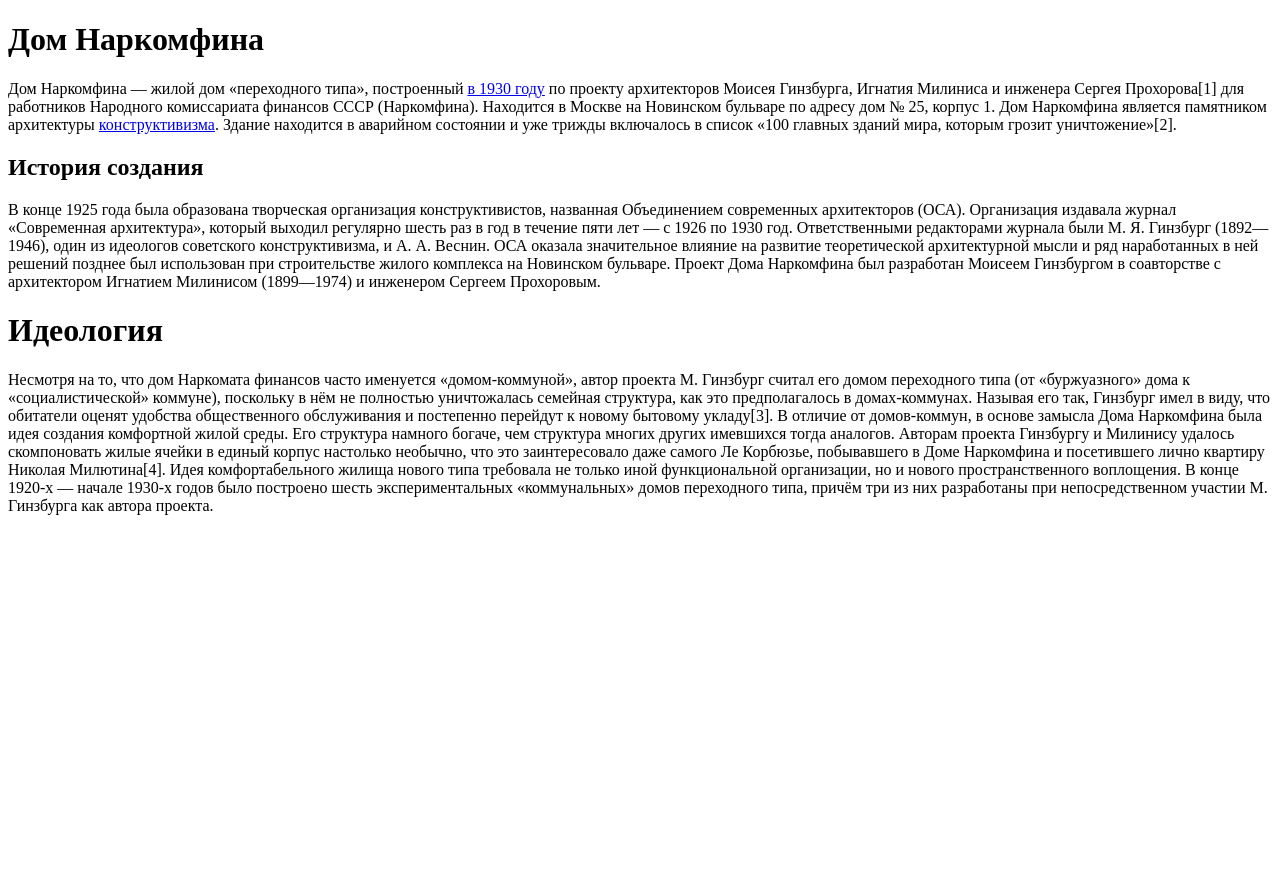
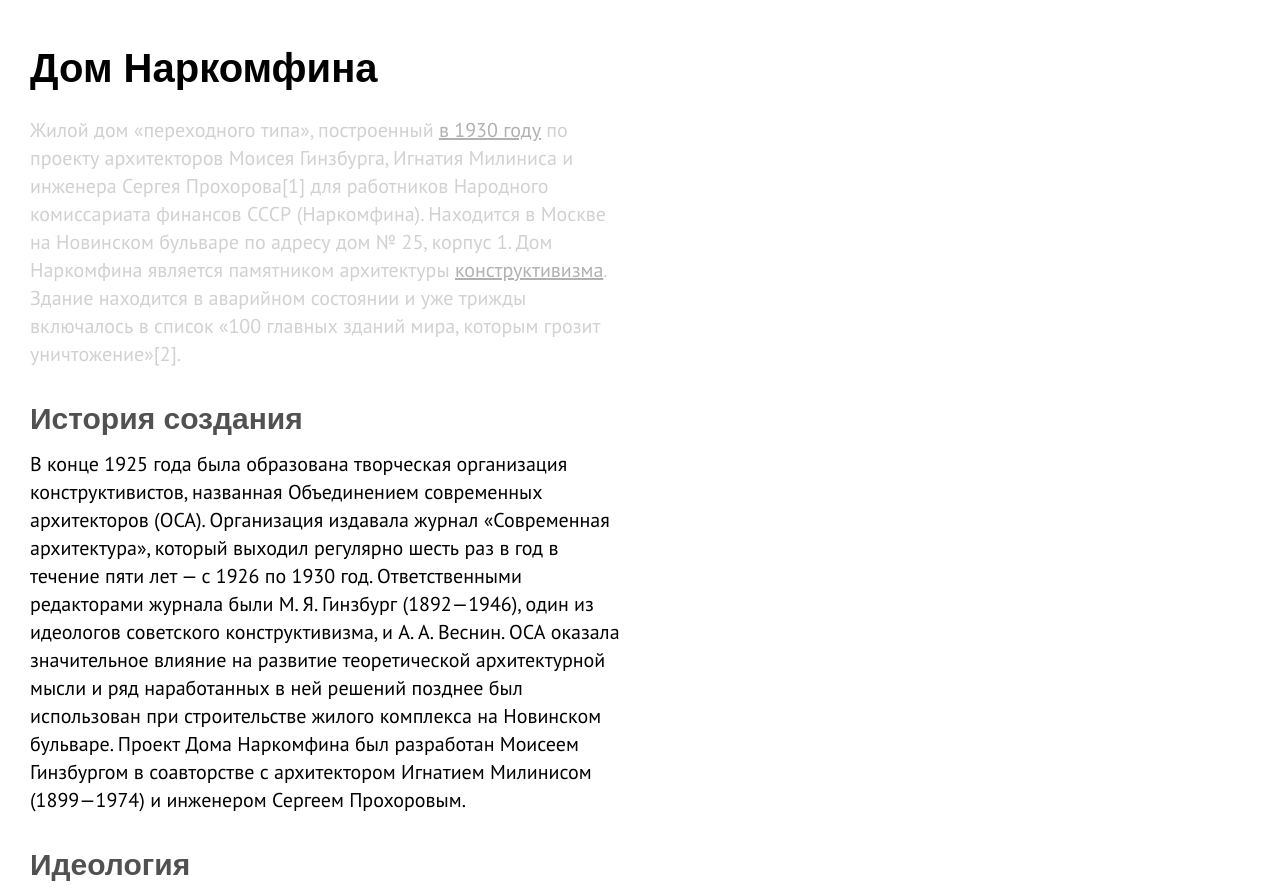
Before and after one commit to yu-fee/DPO-01, a plain HTML site: page index.html in a window 1280 px wide. Shown: the top 889 px of the page. Before the commit the page ends 800 px from the top, so only its background shows below. Drawn offline with Linux system fonts and the light colour scheme; a web font is replaced by a local one.

Commit message:
final_lesson_01
final_lesson_01

```diff
--- a/index.html
+++ b/index.html
@@ -2,24 +2,28 @@
 <html>
   <head>
     <meta charset="utf-8">
-    <title></title>
+    <title>Дом Наркомфина</title>
+    <link rel="stylesheet" href="styles/style.css">
+    <link href="https://fonts.googleapis.com/css?family=PT+Sans+Caption:400,700|PT+Sans:400,700" rel="stylesheet">
   </head>
   <body>
-    <h1>
+    <h1 class="beFont">
       Дом Наркомфина
     </h1>
-    <p>
-      Дом Наркомфина — жилой дом «переходного типа», построенный <a href="https://ru.wikipedia.org/wiki/1930_%D0%B3%D0%BE%D0%B4">в 1930 году</a> по проекту архитекторов Моисея Гинзбурга, Игнатия Милиниса и инженера Сергея Прохорова[1] для работников Народного комиссариата финансов СССР (Наркомфина). Находится в Москве на Новинском бульваре по адресу дом № 25, корпус 1. Дом Наркомфина является памятником архитектуры <a href="https://ru.wikipedia.org/wiki/%D0%9A%D0%BE%D0%BD%D1%81%D1%82%D1%80%D1%83%D0%BA%D1%82%D0%B8%D0%B2%D0%B8%D0%B7%D0%BC_(%D0%B8%D1%81%D0%BA%D1%83%D1%81%D1%81%D1%82%D0%B2%D0%BE)">конструктивизма</a>.
-
+<!-- название класса мб любое -->
+<!-- id является приоритетным -->
+    <p id="warning">
+      Жилой дом «переходного типа», построенный <a href="https://ru.wikipedia.org/wiki/1930_%D0%B3%D0%BE%D0%B4">в 1930 году</a> по проекту архитекторов Моисея Гинзбурга, Игнатия Милиниса и инженера Сергея Прохорова[1] для работников Народного комиссариата финансов СССР (Наркомфина). Находится в Москве на Новинском бульваре по адресу дом № 25, корпус 1. Дом Наркомфина является памятником архитектуры <a href="https://ru.wikipedia.org/wiki/%D0%9A%D0%BE%D0%BD%D1%81%D1%82%D1%80%D1%83%D0%BA%D1%82%D0%B8%D0%B2%D0%B8%D0%B7%D0%BC_(%D0%B8%D1%81%D0%BA%D1%83%D1%81%D1%81%D1%82%D0%B2%D0%BE)">конструктивизма</a>.
       Здание находится в аварийном состоянии и уже трижды включалось в список «100 главных зданий мира, которым грозит уничтожение»[2].
     </p>
     <h2>
       История создания
     </h2>
-    <p>
+    <p id="yu01">
+      <!-- название id мб любое -->
       В конце 1925 года была образована творческая организация конструктивистов, названная Объединением современных архитекторов (ОСА). Организация издавала журнал «Современная архитектура», который выходил регулярно шесть раз в год в течение пяти лет — с 1926 по 1930 год. Ответственными редакторами журнала были М. Я. Гинзбург (1892—1946), один из идеологов советского конструктивизма, и А. А. Веснин. ОСА оказала значительное влияние на развитие теоретической архитектурной мысли и ряд наработанных в ней решений позднее был использован при строительстве жилого комплекса на Новинском бульваре. Проект Дома Наркомфина был разработан Моисеем Гинзбургом в соавторстве с архитектором Игнатием Милинисом (1899—1974) и инженером Сергеем Прохоровым.
     </p>
-    <h1>
+    <h2>
       Идеология
     </h2>
     <p>
@@ -28,6 +32,13 @@
       Идея комфортабельного жилища нового типа требовала не только иной функциональной организации, но и нового пространственного воплощения.
       В конце 1920-х — начале 1930-х годов было построено шесть экспериментальных «коммунальных» домов переходного типа, причём три из них разработаны при непосредственном участии М. Гинзбурга как автора проекта.
     </p>
+    <h2>
+      Архитектура
+    </h2>
+    <p>
+      Под строительство дома для работников Наркомата финансов была отведена территория двух усадеб, выходивших на Новинский бульвар. Все планы застройки отведенного участка предусматривали полный снос существующих домов и дворов, включая флигели и двор дома Шаляпина. В конечном итоге ни одно строение ради дома Наркомфина не снесли.
+      В проектной документации дом именовался 2-м домом СНК и планировался как многофункциональный комплекс, состоящий из четырёх корпусов, выполняющих разные функции: жилой комплекс, коммунальный центр (в свою очередь, включающий в себя столовую, физкультурный и читальный залы), детский корпус (детский сад и ясли) — он не был построен и впоследствии частично занял корпус столовой и библиотеки, и самостоятельного служебного двора с размещенными на его территории механической прачечной, сушилкой, гаражом и др. Дом должна была окружать обширная парковая территория.
+    </p>
 
 
   </body>
--- /dev/null
+++ b/styles/style.css
@@ -0,0 +1,118 @@
+/* http://meyerweb.com/eric/tools/css/reset/
+   v2.0 | 20110126
+   License: none (public domain)
+*/
+
+html, body, div, span, applet, object, iframe,
+h1, h2, h3, h4, h5, h6, p, blockquote, pre,
+a, abbr, acronym, address, big, cite, code,
+del, dfn, em, img, ins, kbd, q, s, samp,
+small, strike, strong, sub, sup, tt, var,
+b, u, i, center,
+dl, dt, dd, ol, ul, li,
+fieldset, form, label, legend,
+table, caption, tbody, tfoot, thead, tr, th, td,
+article, aside, canvas, details, embed,
+figure, figcaption, footer, header, hgroup,
+menu, nav, output, ruby, section, summary,
+time, mark, audio, video {
+	margin: 0;
+	padding: 0;
+	border: 0;
+	font-size: 100%;
+	font: inherit;
+	vertical-align: baseline;
+}
+/* HTML5 display-role reset for older browsers */
+article, aside, details, figcaption, figure,
+footer, header, hgroup, menu, nav, section {
+	display: block;
+}
+body {
+	line-height: 1;
+}
+ol, ul {
+	list-style: none;
+}
+blockquote, q {
+	quotes: none;
+}
+blockquote:before, blockquote:after,
+q:before, q:after {
+	content: '';
+	content: none;
+}
+table {
+	border-collapse: collapse;
+	border-spacing: 0;
+}
+
+body {
+  font-family: "PT Sans", sans-serif;
+  font-size: 20px;
+  font-weight: lighter;
+  width: 600px;
+  line-height: 1.4;
+  /*  межстрочный   */
+  margin-left: 30px;
+}
+
+h1 {
+  font-size: 40px;
+  font-family: "PT Sans Caption", sans-serif;
+  font-weight: bold;
+  margin-bottom: 20px;
+  margin-top: 40px;
+  color: #000000;
+}
+
+a {
+  color: #b1b1b1;
+  font-weight: 300;
+}
+
+/*
+margin: top right bottom left
+*/
+
+h2 {
+  font-size: 30px;
+  font-family: "PT Sans Caption", sans-serif;
+  font-weight: bold;
+  color: #515151;
+  margin-bottom: 10px;
+  margin-top: 10px;
+}
+
+h1 + p {
+  color: #D1D1D1;
+}
+
+p {
+  margin-bottom: 30px;
+}
+
+/*
+p {
+  font-size: 20px;
+  font-family: helvetica;
+  font-weight: lighter;
+}
+h2 {
+  font-size: 50px;
+}
+.beFont {
+  font-size: 100px;
+}
+#warning {
+  color: #E1E1E1;
+  font-size: 25px;
+}
+#yu01 {
+  color: #C1C1C1;
+  font-size: 20px;
+}
+a {
+  color: #cc0000;
+}
+*/
```
Also changed, not shown: ._dc-online-media-mockup.jpg (added), 1 other file.
